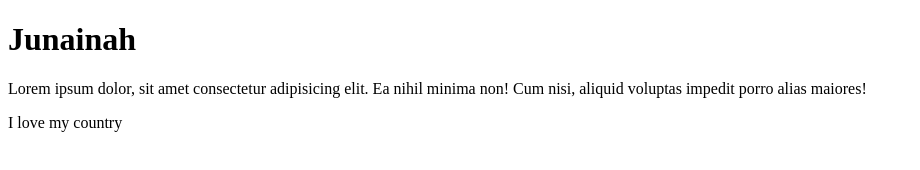
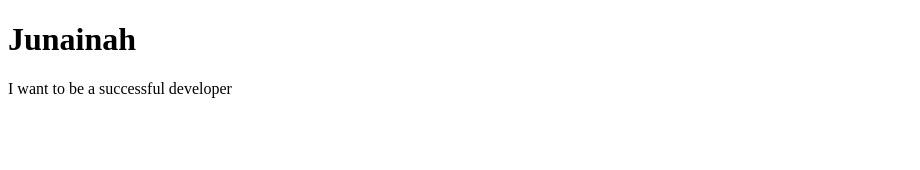
Before and after one commit to Tuli5222/first_project, a plain HTML site: page first_project/index.html in a window 1280 px wide. Shown: the whole page, without its empty margins (0-920 px from the left). Drawn offline with Linux system fonts and the light colour scheme.

Commit message:
ptag-added

```diff
--- a/first_project/index.html
+++ b/first_project/index.html
@@ -7,7 +7,7 @@
 </head>
 <body>
     <h1>Junainah</h1>
-    <p>Lorem ipsum dolor, sit amet consectetur adipisicing elit. Ea nihil minima non! Cum nisi, aliquid voluptas impedit porro alias maiores!</p>
-    <p>I love my country </p>
+    <p>I want to be a successful developer</p>
+
 </body>
 </html>
```
